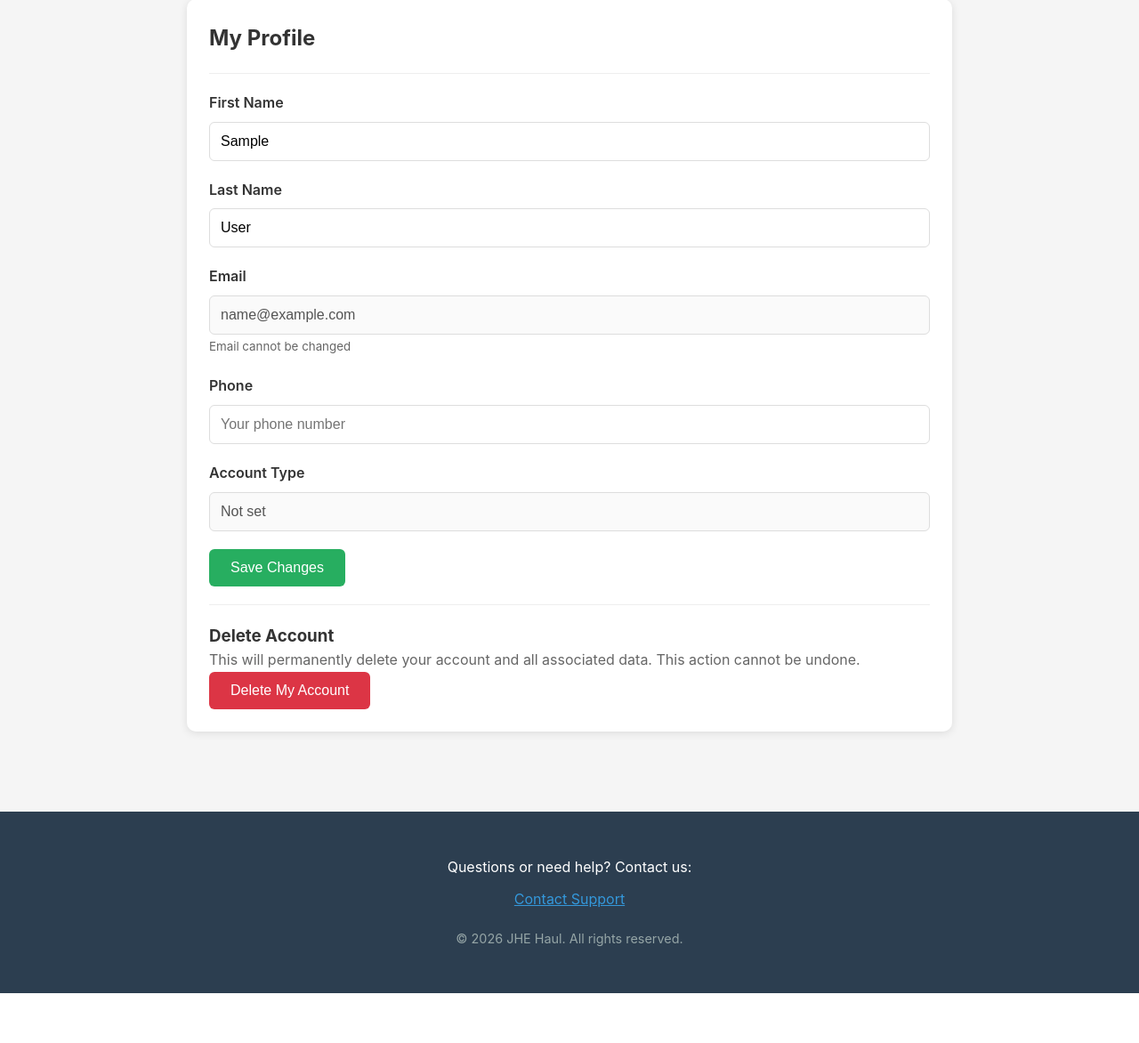
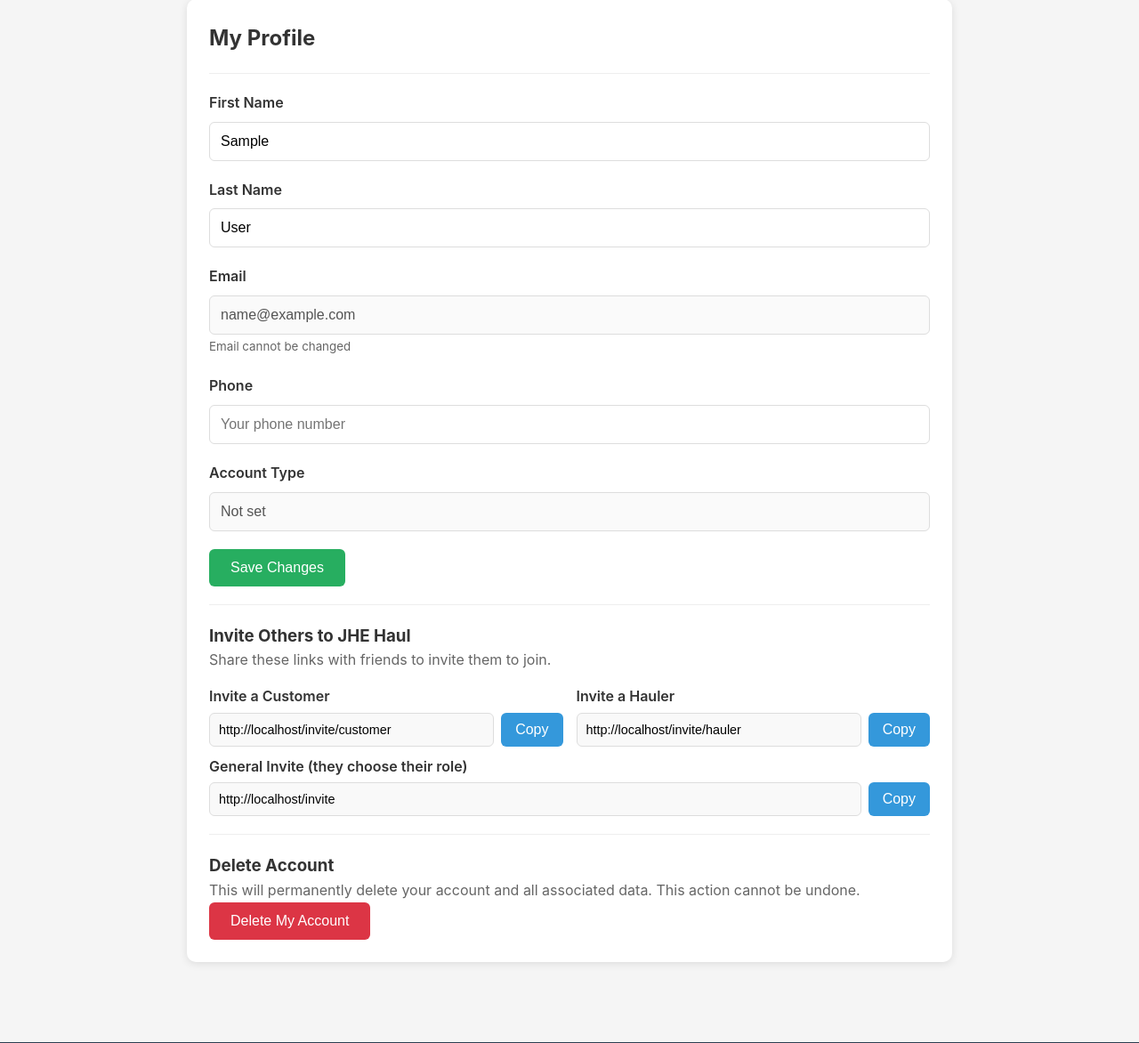
Before and after one commit to jhehaul-debug/jhehaul-app, a Flask app: page /profile in a window 1280 px wide. Shown: the part 163-1335 px from the top of the page at 89% size. Before the commit the page ends 1279 px from the top, so only its background shows below. Run offline with Flask 3, Linux system fonts and the light colour scheme; the visitor is signed in with stand-in values (Sample User, id 1); parts of the project's set-up code (start-up, migrations or seed data) failed here and were passed over.

Commit message:
Add invite link functionality for users and admins to share
Adds invite link sharing options to the admin dashboard and user profile pages, including role-specific and general invite links.

Replit-Commit-Author: Agent
Replit-Commit-Session-Id: 01ca8034-597e-4dc6-bad9-3951263df846
Replit-Commit-Checkpoint-Type: intermediate_checkpoint
Replit-Commit-Event-Id: 7a737e0e-5406-431f-b0e2-369c305b48de
Replit-Commit-Screenshot-Url: https://storage.googleapis.com/screenshot-production-us-central1/e608fcba-df07-4074-a9b5-89993c551ac9/01ca8034-597e-4dc6-bad9-3951263df846/FrjnMB7
Replit-Helium-Checkpoint-Created: true

```diff
--- a/templates/profile.html
+++ b/templates/profile.html
@@ -65,6 +65,46 @@
     </form>
 
     <hr>
+    <h3>Invite Others to JHE Haul</h3>
+    <p style="color: #666; margin-bottom: 15px;">Share these links with friends to invite them to join.</p>
+    <div style="display: flex; gap: 15px; flex-wrap: wrap; margin-bottom: 10px;">
+        <div style="flex: 1; min-width: 250px;">
+            <label style="font-weight: 600; display: block; margin-bottom: 5px;">Invite a Customer</label>
+            <div style="display: flex; gap: 8px;">
+                <input type="text" id="invite-customer-link" value="{{ request.host_url }}invite/customer" readonly style="flex: 1; padding: 10px; border: 1px solid #ddd; border-radius: 6px; font-size: 0.9rem; background: #f9f9f9;">
+                <button onclick="copyLink('invite-customer-link', this)" class="btn btn-primary" style="padding: 10px 16px; white-space: nowrap;">Copy</button>
+            </div>
+        </div>
+        <div style="flex: 1; min-width: 250px;">
+            <label style="font-weight: 600; display: block; margin-bottom: 5px;">Invite a Hauler</label>
+            <div style="display: flex; gap: 8px;">
+                <input type="text" id="invite-hauler-link" value="{{ request.host_url }}invite/hauler" readonly style="flex: 1; padding: 10px; border: 1px solid #ddd; border-radius: 6px; font-size: 0.9rem; background: #f9f9f9;">
+                <button onclick="copyLink('invite-hauler-link', this)" class="btn btn-primary" style="padding: 10px 16px; white-space: nowrap;">Copy</button>
+            </div>
+        </div>
+    </div>
+    <div style="margin-top: 10px;">
+        <label style="font-weight: 600; display: block; margin-bottom: 5px;">General Invite (they choose their role)</label>
+        <div style="display: flex; gap: 8px;">
+            <input type="text" id="invite-general-link" value="{{ request.host_url }}invite" readonly style="flex: 1; padding: 10px; border: 1px solid #ddd; border-radius: 6px; font-size: 0.9rem; background: #f9f9f9;">
+            <button onclick="copyLink('invite-general-link', this)" class="btn btn-primary" style="padding: 10px 16px; white-space: nowrap;">Copy</button>
+        </div>
+    </div>
+    <script>
+    function copyLink(inputId, btn) {
+        var input = document.getElementById(inputId);
+        input.select();
+        input.setSelectionRange(0, 99999);
+        navigator.clipboard.writeText(input.value).then(function() {
+            var originalText = btn.textContent;
+            btn.textContent = 'Copied!';
+            btn.style.background = '#27ae60';
+            setTimeout(function() { btn.textContent = originalText; btn.style.background = ''; }, 2000);
+        });
+    }
+    </script>
+
+    <hr>
     <h3>Delete Account</h3>
     <p style="color: #666;">This will permanently delete your account and all associated data. This action cannot be undone.</p>
     <form method="POST" action="{{ url_for('delete_account') }}" onsubmit="return confirm('Are you sure you want to delete your account? This cannot be undone.');">
```
Also changed, not shown: templates/admin_dashboard.html (+41 -0 lines).
